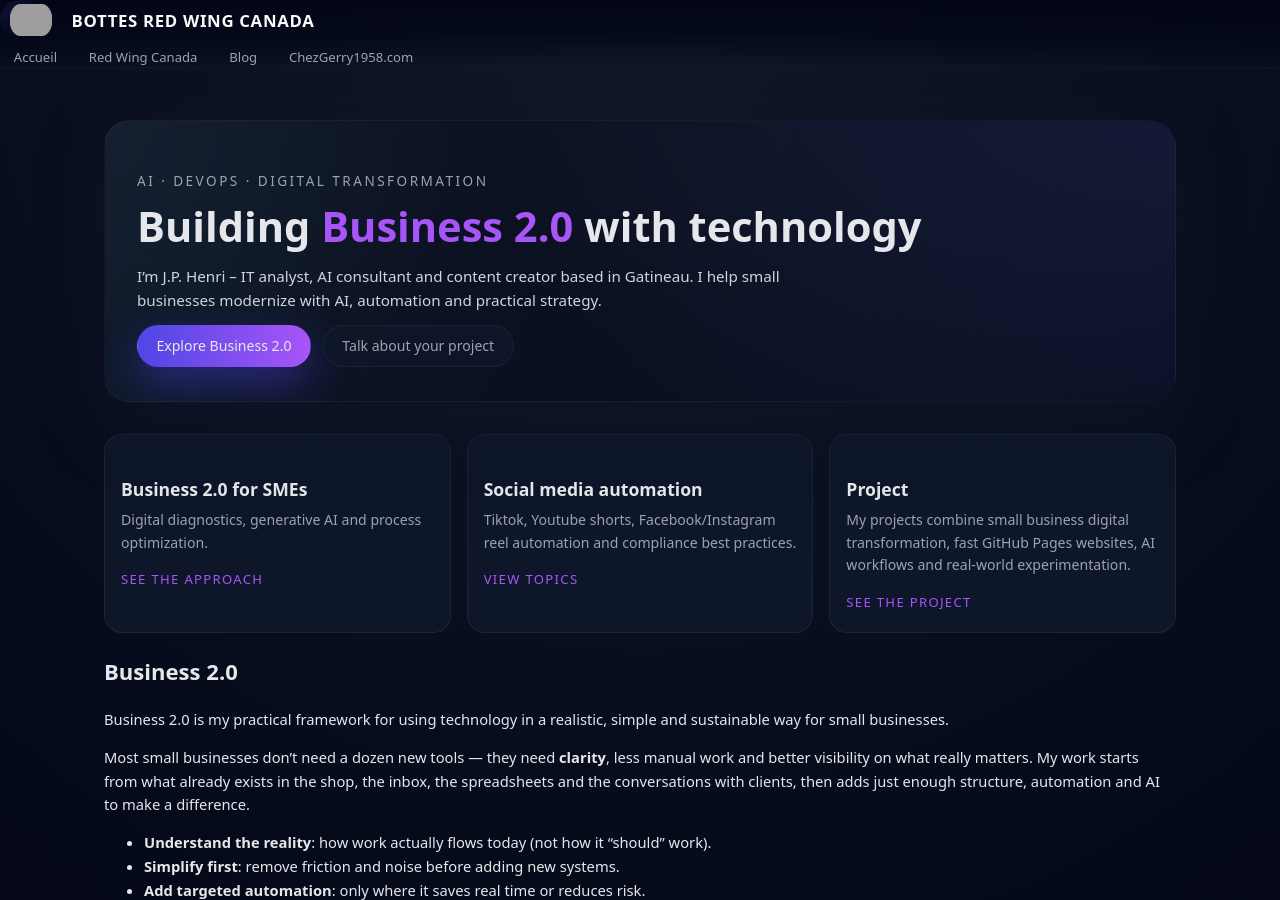
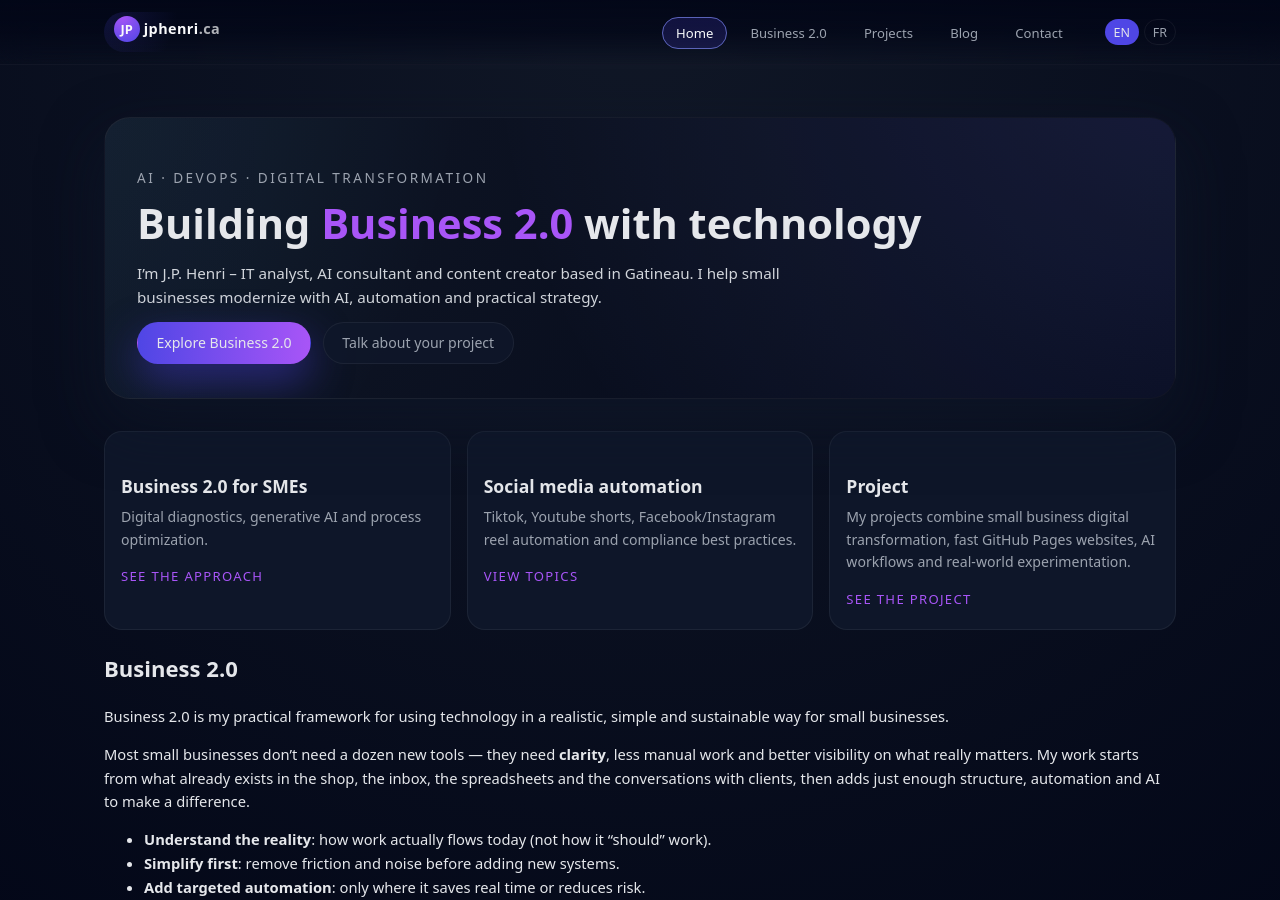
Before and after one commit to jphenri/jphenri.com, a Jekyll site: the page built from index.md, in a window 1280 px wide and 900 px high. Built offline with Jekyll 4.4.1, drawn with Linux system fonts in a browser that asks for light colours; grey boxes are pictures that could not be loaded.

Commit message:
Update header.html

```diff
--- a/_includes/header.html
+++ b/_includes/header.html
@@ -1,23 +1,20 @@
 <header class="site-header">
-  <div class="container header-inner">
-    <a href="{{ '/' | relative_url }}" class="site-brand">
-      <img
-        src="{{ '/assets/images/logo-redwing-canada.png' | relative_url }}"
-        alt="Bottes Red Wing Canada – Chez Gerry 1958"
-        class="site-logo"
-      >
-      <span class="site-title">
-        Bottes Red Wing Canada
-      </span>
+  <div class="site-header-inner">
+    <a href="{% if page.lang == 'fr' %}/fr/{% else %}/{% endif %}" class="site-logo">
+      <span class="logo-mark">JP</span>
+      <span class="logo-text">jphenri<span>.ca</span></span>
     </a>
 
-    <nav class="site-nav">
-      <a href="{{ '/' | relative_url }}">Accueil</a>
-      <a href="{{ '/red-wing-canada/' | relative_url }}">Red Wing Canada</a>
-      <a href="{{ '/blog/' | relative_url }}">Blog</a>
-      <a href="https://chezgerry1958.com" target="_blank" rel="noopener">
-        ChezGerry1958.com
-      </a>
-    </nav>
+    {% include nav.html %}
+
+    <div class="lang-switcher">
+      {% if page.lang == 'fr' %}
+        <span class="lang current">FR</span>
+        <a href="{{ page.en_url | default: page.url | replace:'/fr','' }}" class="lang">EN</a>
+      {% else %}
+        <span class="lang current">EN</span>
+        <a href="{{ page.fr_url | default: '/fr/' }}" class="lang">FR</a>
+      {% endif %}
+    </div>
   </div>
 </header>
```
